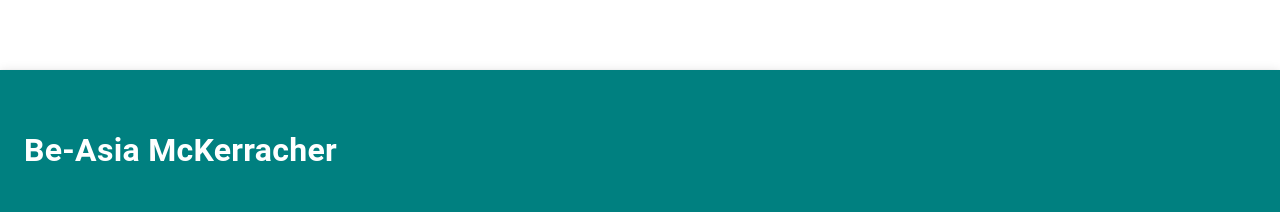
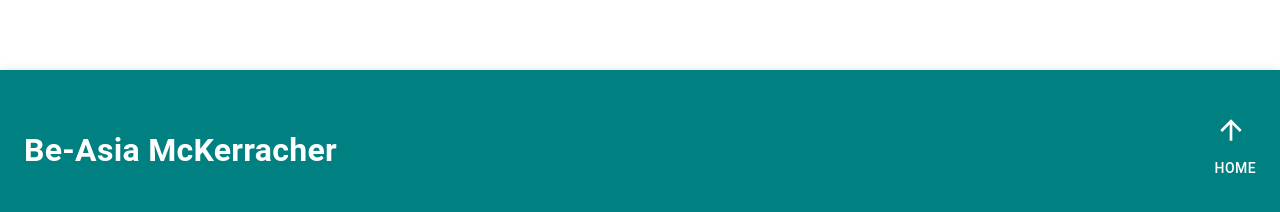
Before and after one commit to amerigirl/website, a React (Create React App) app: page / in a window 1280 px wide. Shown: the part 2538-2750 px from the top of the page. Built offline with nearby package versions, Linux system fonts and the light colour scheme.

Commit message:
adding footer router

```diff
--- a/src/Components/Footer/Footer.jsx
+++ b/src/Components/Footer/Footer.jsx
@@ -9,6 +9,7 @@ import {
   Typography,
 } from "@mui/material";
 import ArrowUpwardIcon from "@mui/icons-material/ArrowUpward";
+import { Link } from "react-router-dom";
 
 const StyledToolbar = styled(Toolbar)(({ theme }) => ({
   height: "10rem",
@@ -17,11 +18,39 @@ const Footer = () => {
   return (
     <Box>
       <AppBar position="static" sx={{ top: "auto", bottom: 0 }}>
-        <StyledToolbar>
+        <StyledToolbar
+          sx={{ display: "flex", justifyContent: "space-between" }}
+        >
           <Box>
             <Typography sx={{ fontSize: "2rem", fontWeight: "bold" }}>
               Be-Asia McKerracher
             </Typography>
+          </Box>
+
+          <Box>
+            <Box>
+              <ArrowUpwardIcon style={{ fontSize: "2rem" }} />
+            </Box>
+            <Box
+              sx={{
+                color: "white",
+              }}
+            >
+              <Button
+                id="home"
+                color="inherit"
+                component={Link}
+                to="/"
+                sx={{
+                  minWidth: 0,
+                  paddingLeft: 0,
+                  paddingRight: 0,
+                  justifyContent: "center",
+                }}
+              >
+                Home
+              </Button>
+            </Box>
           </Box>
         </StyledToolbar>
       </AppBar>
```
